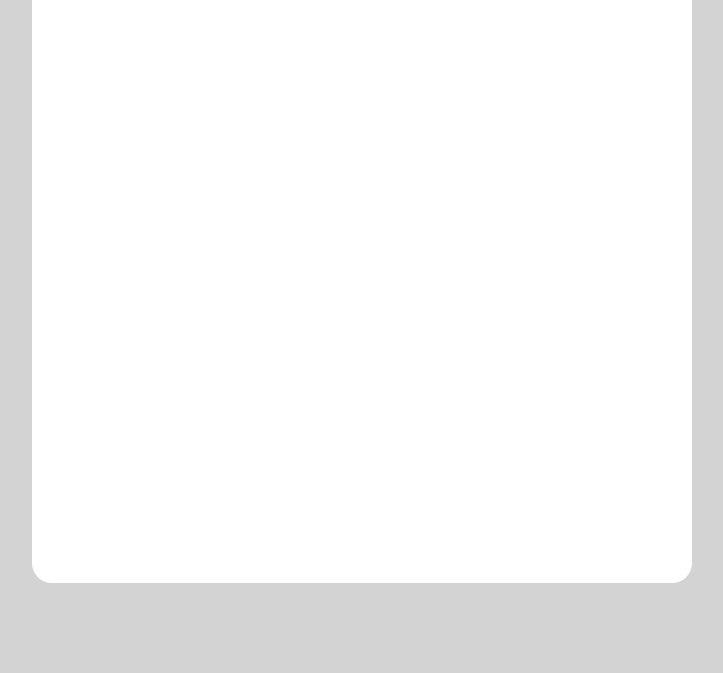
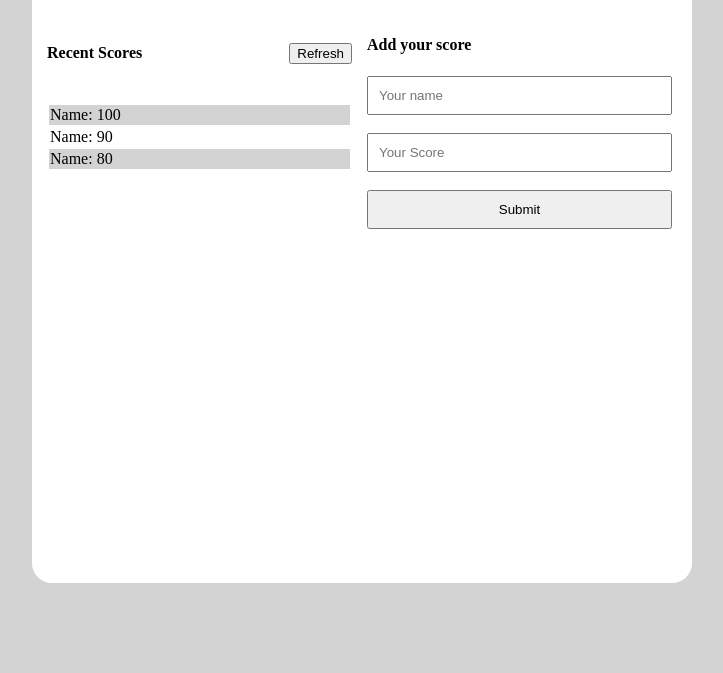
Before and after one commit to Salarhabibi-amir/Leaderbaord, a website built with webpack: page dist/index.html in a window 1280 px wide. Shown: the part 127-800 px from the top of the page, without its empty margins (278-1001 px from the left). Built offline with nearby package versions, Linux system fonts and the light colour scheme.

Commit message:
add the html and css for the Leader Baord

```diff
--- a/dist/index.html
+++ b/dist/index.html
@@ -6,6 +6,40 @@
     <title>Leader baord</title>
 <script defer src="main.js"></script></head>
 <body>
-    <main class="container">some text</main>
+                <!-- main container -->
+
+    <main class="container">
+                <!-- left container  -->
+        <section class="left-container">
+        <h1>Leaderbaord</h1>
+<br>
+            <div class="Refreshbtn">
+                <h4>Recent Scores</h4> <button>Refresh</button>
+            </div>
+            <table>
+                <tbody>
+                    <tr class="odd">
+                        <td><span>Name: </span> <span>100</span></td>
+                    </tr>
+                    <tr class="even">
+                        <td><span>Name: </span> <span>90</span></td>
+                    </tr>
+                    <tr class="odd">
+                        <td><span>Name: </span> <span>80</span></td>
+                    </tr>
+                </tbody>
+            </table>
+        </section>
+                <!-- right container  -->
+        <section class="right-container">
+            <br><br><br><br>
+            <form action="">
+                <h4>Add your score</h4>
+                <input type="text" placeholder="Your name" name="name"> <br>
+                <input type="text" placeholder="Your Score" name="score"> <br>
+                <input type="submit">
+            </form>
+        </section>
+    </main>
 </body>
 </html>
```
Also changed, not shown: dist/main.js (+5 -49 lines).
